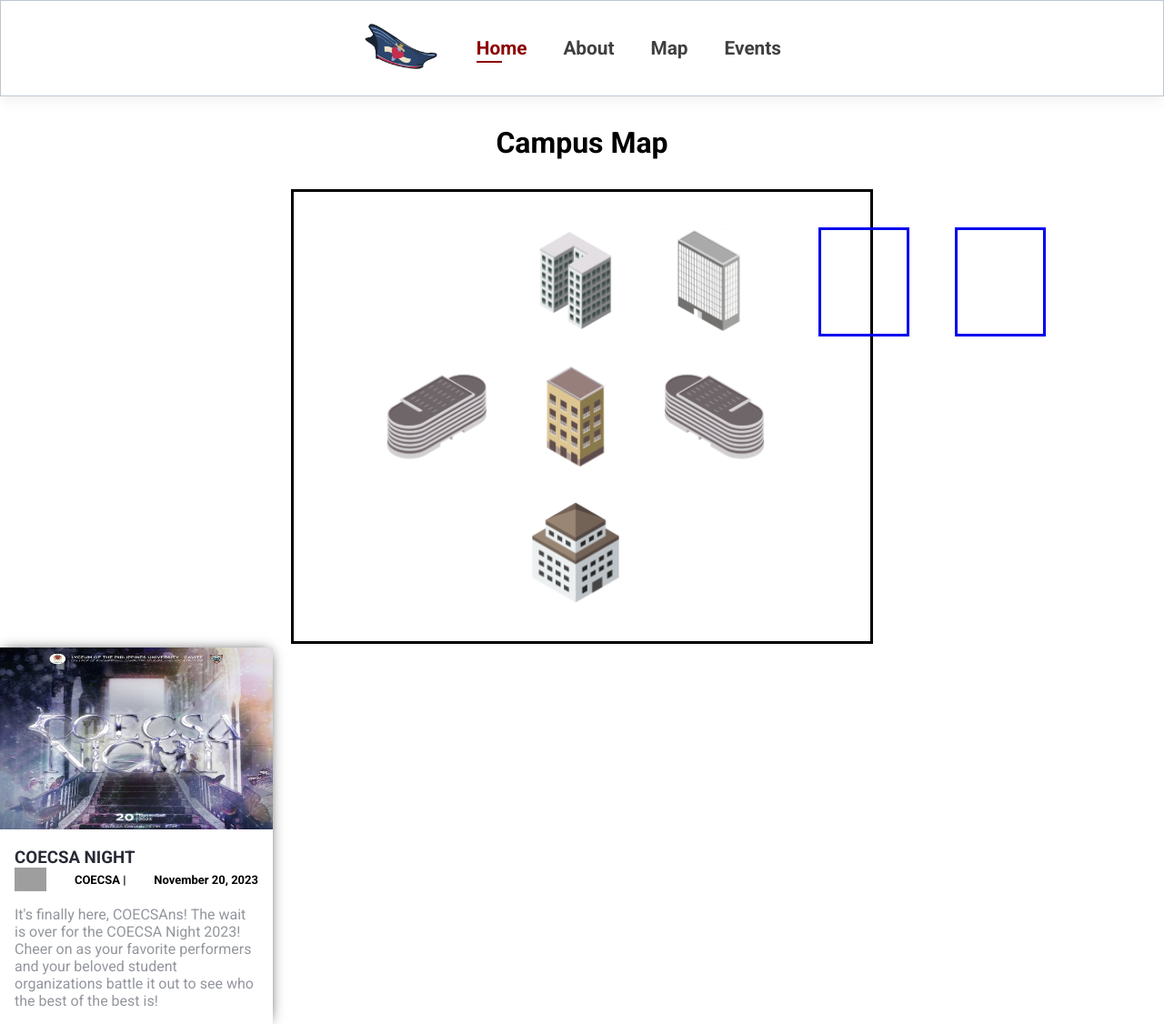
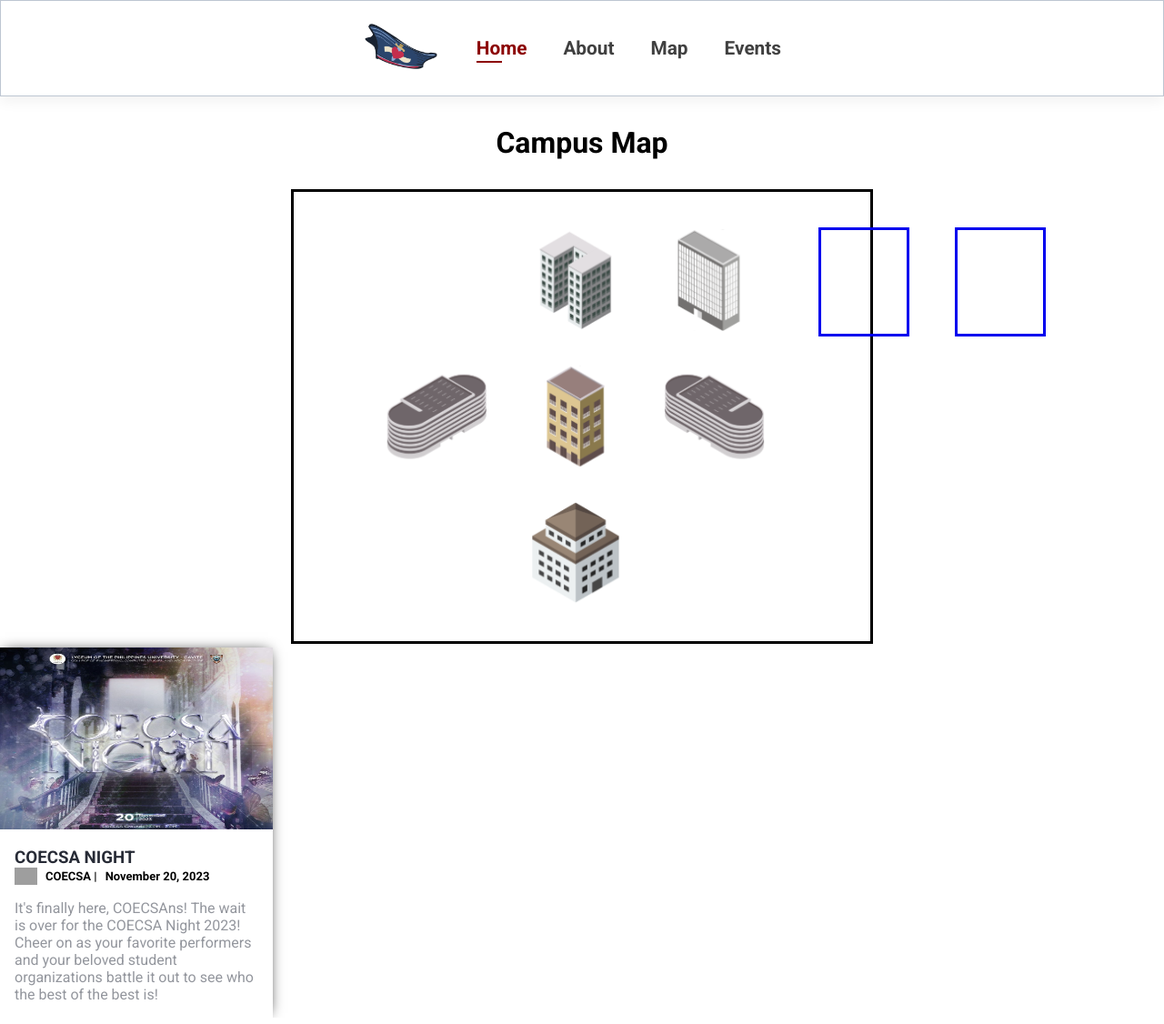
Before and after one commit to ianaumi/Lycee, a React (Create React App) app: page / in a window 1280 px wide. Shown: the whole page at 91% size. Built offline with nearby package versions, Linux system fonts and the light colour scheme; grey boxes are pictures that could not be loaded.

Commit message:
Updated design

```diff
--- a/src/Components/Card/CardStyles.css
+++ b/src/Components/Card/CardStyles.css
@@ -20,17 +20,19 @@
 
 .card-body h3{
     color: #272b36;
+    margin: 0;
+    padding: 0;
 }
 
 .card-description{
     color: #93969d;
-    font-size: 1rem;
 }
 
 .card-image img{
     overflow: hidden;
     height: 200px;
     width: 100%;
+
 }
 
 .card-footer{
@@ -39,9 +41,10 @@
     font-size: small;
     font-weight: 700;
     align-items: center;
+    width: 80%;
     padding-bottom: 1rem;
 }
 
 .card-footer img{
-    width: 35px;
+    width: 25px;
 }
```
